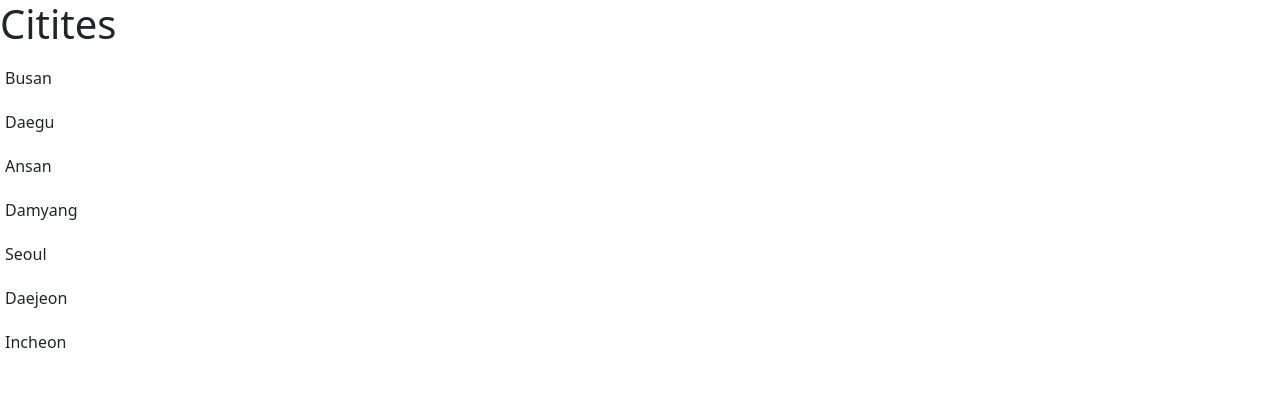
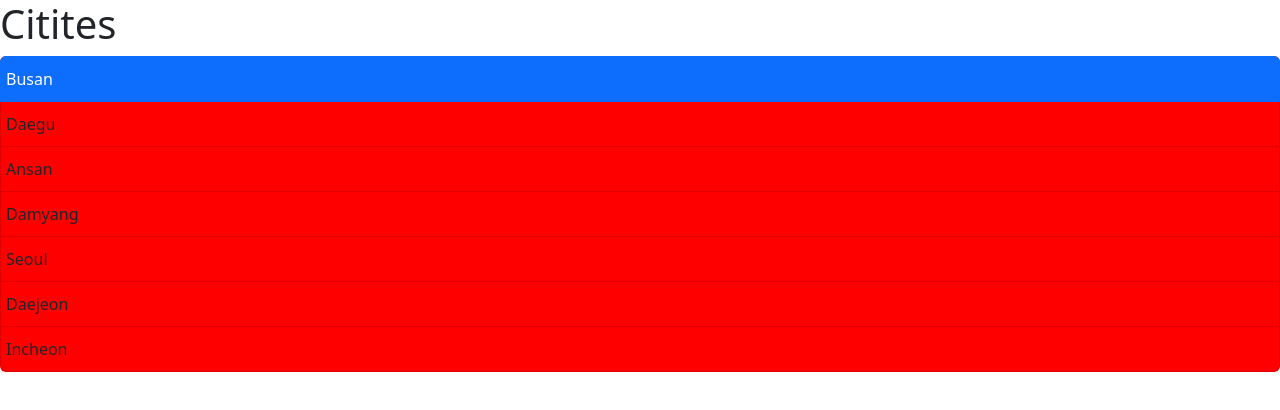
Before and after one commit to Day-Ham/React-Study, a React (Vite) app: page / in a window 1280 px wide. Shown: the top 410 px of the page. Built offline with nearby package versions, Linux system fonts and the light colour scheme; the HTML template or start-up script is replaced by a standard one.

Commit message:
Inline style Test

```diff
--- a/src/components/ListGroup/ListGroup.module.css
+++ b/src/components/ListGroup/ListGroup.module.css
@@ -1,5 +1,5 @@
 .listGroup{
-    list-style: none;
+
     padding:0;
 }
 
--- a/src/components/ListGroup/ListGroup.tsx
+++ b/src/components/ListGroup/ListGroup.tsx
@@ -29,7 +29,7 @@ function ListGroup({ items, title, onSelectItem }: Props) {
     <>
       <h1>{title}</h1>
       {items.length === 0 && <p>No Item Found</p>}
-      <List>
+      <ul className="list-group" style={{ backgroundColor: "red" }}>
         {items.map((item, index) => (
           <ListItem
             active={index == selectedIndex}
@@ -47,7 +47,7 @@ function ListGroup({ items, title, onSelectItem }: Props) {
             {item}
           </ListItem>
         ))}
-      </List>
+      </ul>
     </>
   );
 }
```
